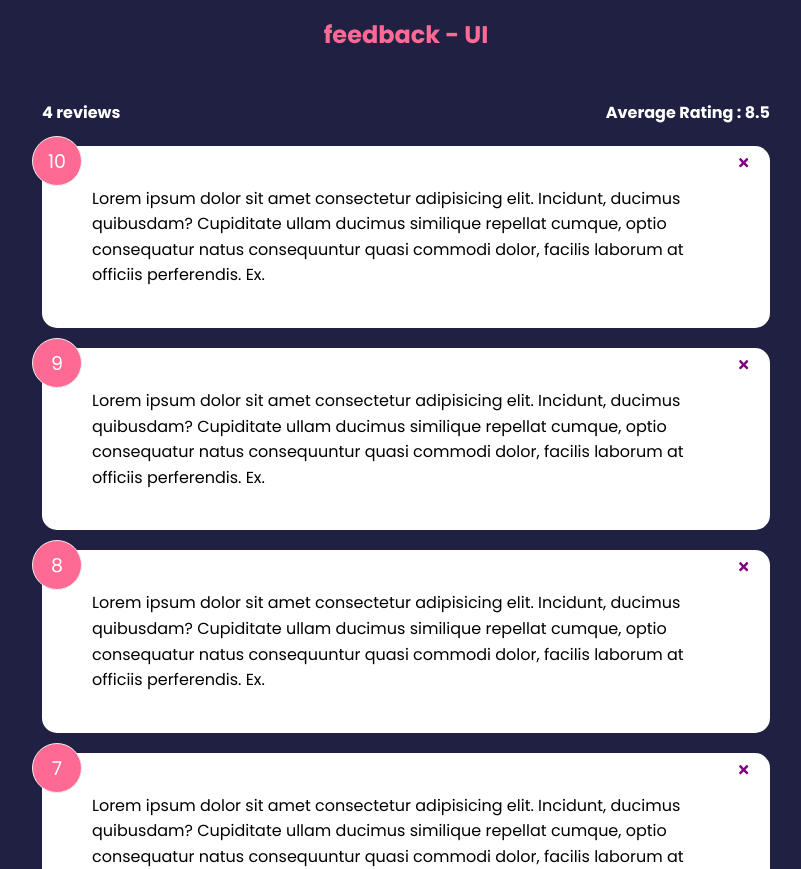
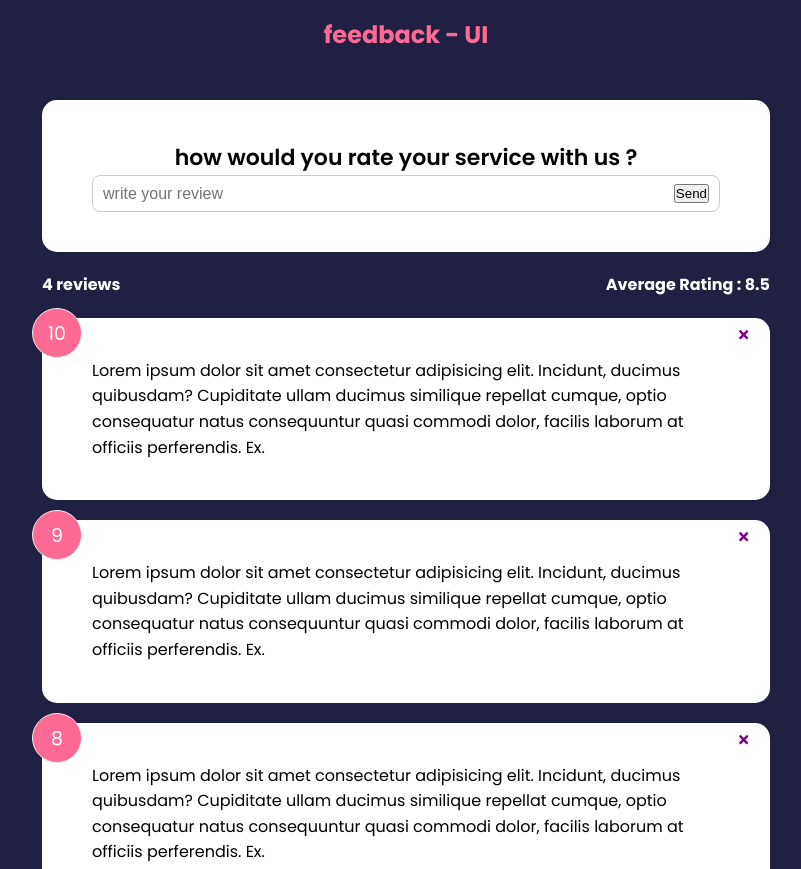
Before and after one commit to Pandey17Shashwat/Feedback-App, a React (Create React App) app in the folder feedback-app/: page / in a window 1280 px wide. Shown: the top 869 px of the page, without its empty margins (234-1035 px from the left). Built offline with nearby package versions, Linux system fonts and the light colour scheme.

Commit message:
FeedbackForm

```diff
--- a/feedback-app/src/App.js
+++ b/feedback-app/src/App.js
@@ -3,6 +3,7 @@ import { Component, useState } from 'react';
 import Header from './components/Header';
 import FeedbackList from './components/FeedbackList';
 import FeedbackStats from './components/FeedbackStats';
+import FeedbackForm from './components/FeedbackForm';
 
 function App() {
     const [feedback, setFeedback] = useState(FeedbackData)
@@ -16,6 +17,7 @@ function App() {
         <>
             <Header />
             <diV className="container">
+                <FeedbackForm />
                 <FeedbackStats feedback = {feedback} />
                 <FeedbackList feedback={feedback} handleDelete = {deleteFeedback}/>
             </diV>
--- /dev/null
+++ b/feedback-app/src/components/FeedbackForm.jsx
@@ -0,0 +1,23 @@
+import Card from './shared/Card';
+import {useState} from 'react';
+
+function FeedbackForm() {
+  const [text, setText] = useState('');
+  const handleTextChange = (e) => {
+     setText(e.target.value);
+  }
+
+  return (
+    <Card>
+        <form>
+           <h2>how would you rate your service with us ? </h2>
+           <div className="input-group">
+              <input onChange = {handleTextChange} type="text" placeholder='write your review' value={text}/>
+              <button type="submit">Send</button>
+           </div>
+        </form>
+    </Card>
+  )
+}
+
+export default FeedbackForm
```
